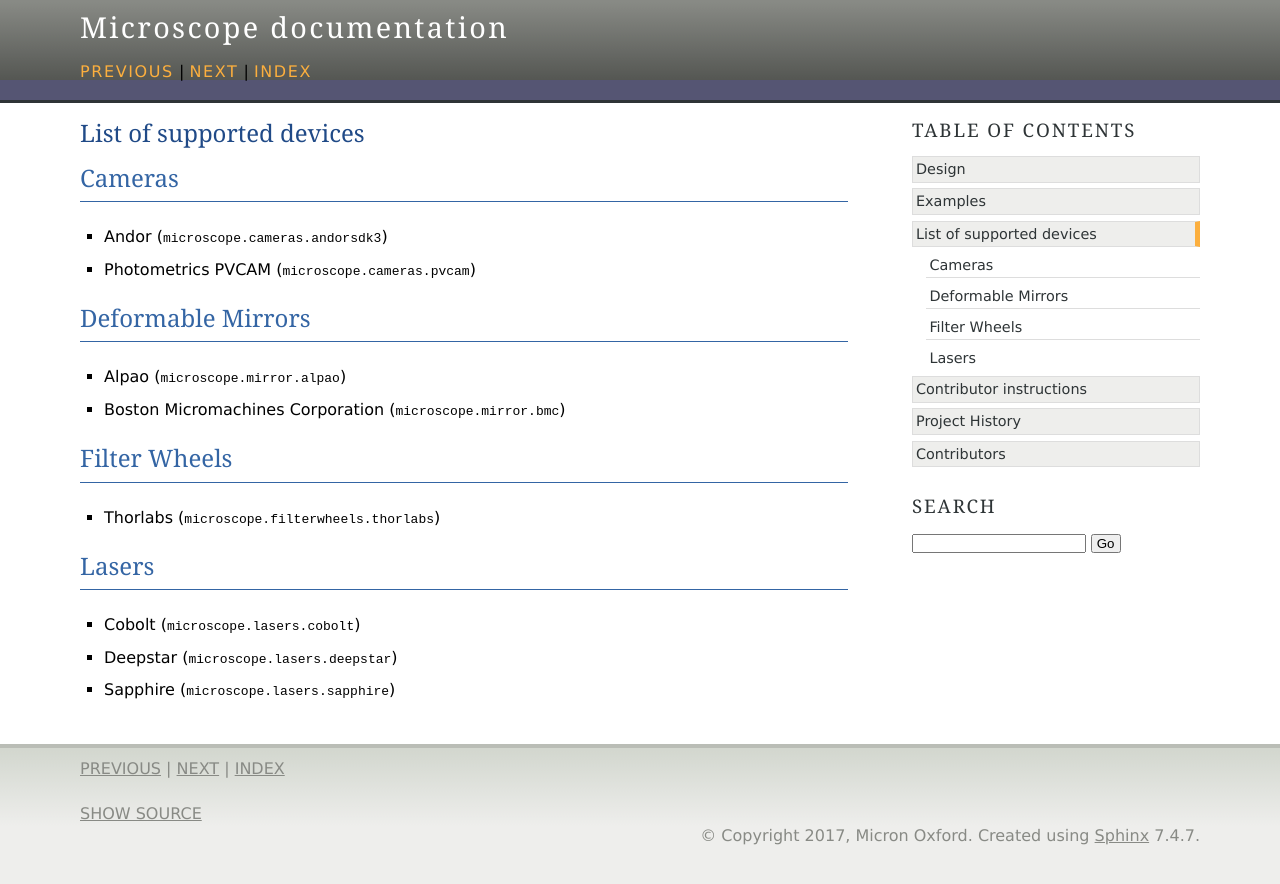
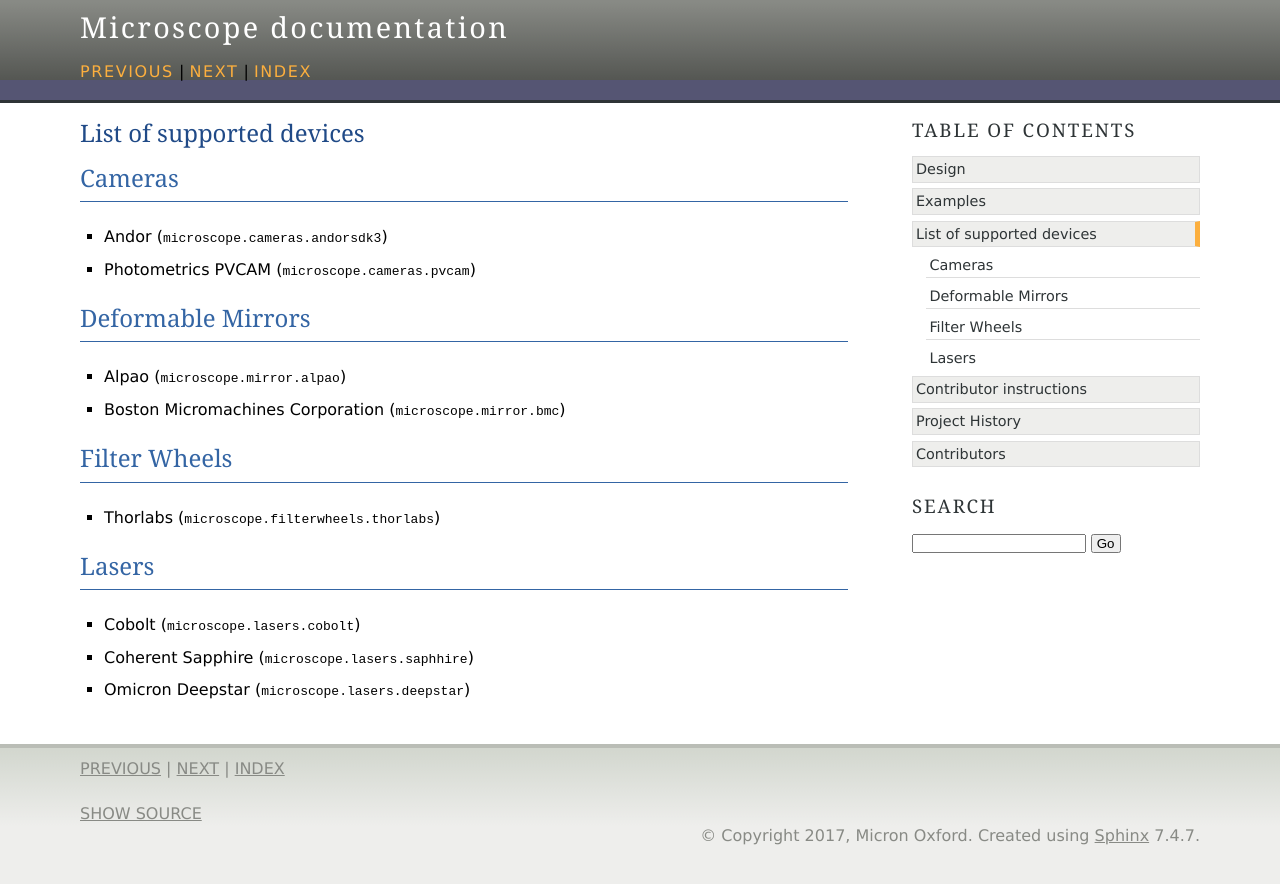
Before and after one commit to python-microscope/microscope, a Sphinx documentation site: the page built from doc/supported-devices.rst, in a window 1280 px wide. Shown: the top 884 px of the page. Built offline with Sphinx 7.4.7, drawn with Linux system fonts in a browser that asks for light colours; pages that are not in the unit, such as notebooks, are missing from menus.

Commit message:
doc/supported-devices.rst: specify laser brand name too, not only the model

```diff
--- a/doc/supported-devices.rst
+++ b/doc/supported-devices.rst
@@ -31,5 +31,5 @@ Lasers
 ------
 
 - Cobolt (:class:`microscope.lasers.cobolt`)
-- Deepstar (:class:`microscope.lasers.deepstar`)
-- Sapphire (:class:`microscope.lasers.sapphire`)
+- Coherent Sapphire (:class:`microscope.lasers.saphhire`)
+- Omicron Deepstar (:class:`microscope.lasers.deepstar`)
```
